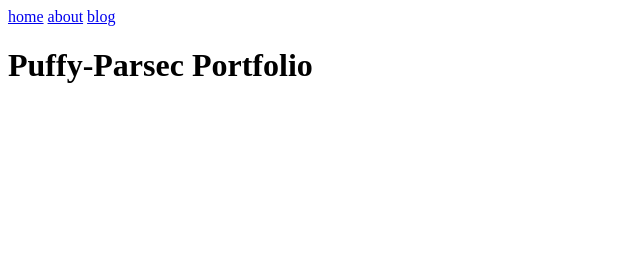
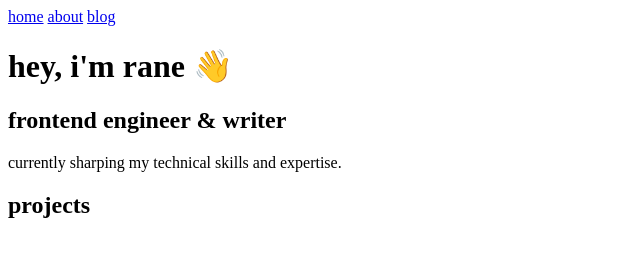
Before and after one commit to ranegray/puffy-parsec, an Astro site: page / in a window 1280 px wide. Shown: the whole page, without its empty margins (0-640 px from the left). Built offline with nearby package versions, Linux system fonts and the light colour scheme; Astro itself is replaced by a stand-in of ours.

Commit message:
Started projects section

```diff
--- a/src/pages/blog.astro
+++ b/src/pages/blog.astro
@@ -1,5 +1,5 @@
 ---
-const pageTitle = 'Blog'
+const pageTitle = 'blog'
 
 ---
 
@@ -16,7 +16,7 @@ const pageTitle = 'Blog'
 		<a href="/about/">about</a>
 		<a href="/blog/">blog</a>
 
-		<h1>Puffy-Parsec {pageTitle}</h1>
+		<h1>{pageTitle}</h1>
         <p>This is where I will post about my journey learning web development.</p>
         <a href="/posts/post-1/">post-1</a>
         <a href="/posts/post-2/">post-2</a>
--- a/src/pages/index.astro
+++ b/src/pages/index.astro
@@ -15,6 +15,12 @@
 		<a href="/about/">about</a>
 		<a href="/blog/">blog</a>
 
-		<h1>Puffy-Parsec Portfolio</h1>
+		<h1>hey, i'm rane 👋</h1>
+		<h2>frontend engineer & writer</h2>
+		<p>currently sharping my technical skills and expertise.</p>
+
+		<section>
+			<h2>projects</h2>
+		</section>
 	</body>
 </html>
```
